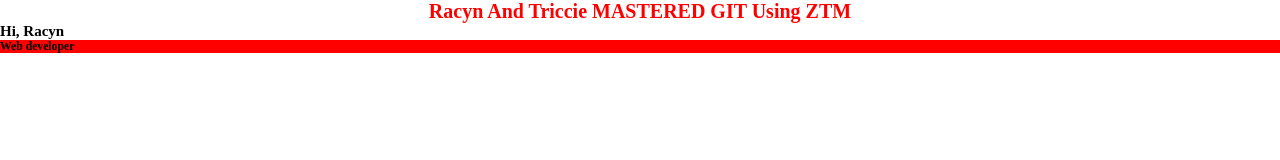
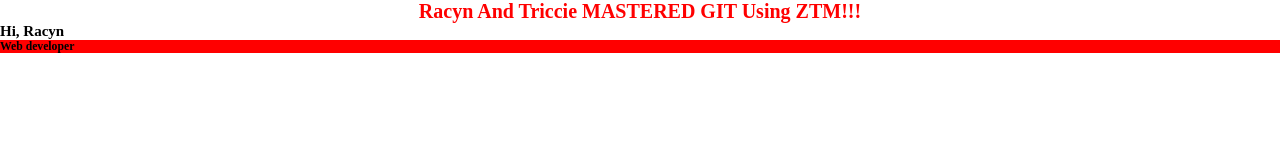
Before and after one commit to racynibaya/test, a plain HTML site: page index.html in a window 1280 px wide. Drawn offline with Linux system fonts and the light colour scheme.

Commit message:
i made a big feature, check

```diff
--- a/index.html
+++ b/index.html
@@ -10,7 +10,7 @@
     </head>
 
     <body>
-        <h1>Racyn and Triccie MASTERED GIT using ZTM</h1>
+        <h1>Racyn and Triccie MASTERED GIT using ZTM!!!</h1>
 
         <h2>Hi, Racyn</h2>
         <!-- <h3>Hello</h3> -->
```
